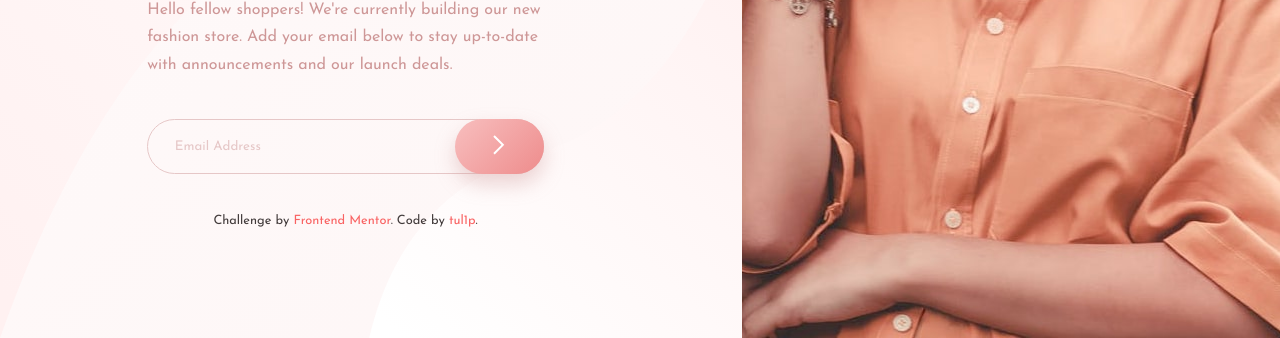
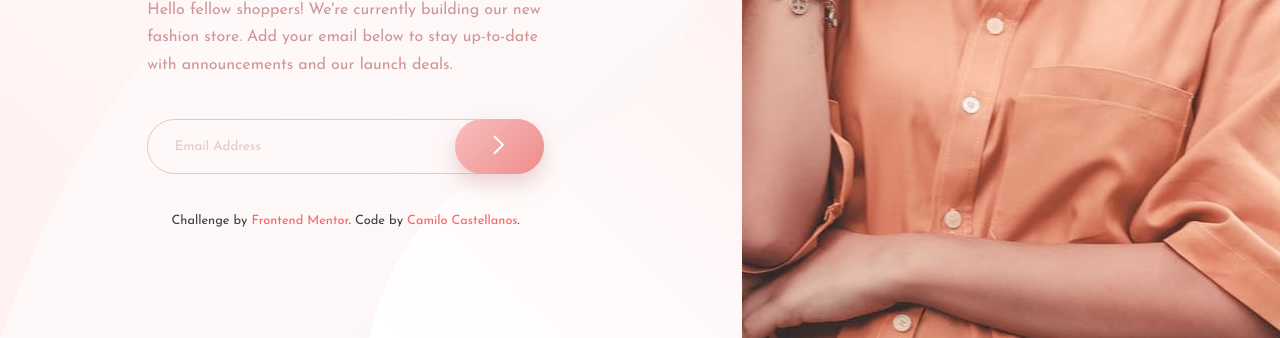
Before and after one commit to Comet-hub/coming_soon_page, a plain HTML site: page index.html in a window 1280 px wide. Shown: the part 462-800 px from the top of the page. Drawn offline with Linux system fonts and the light colour scheme.

Commit message:
Actualización de links de Github

```diff
--- a/index.html
+++ b/index.html
@@ -74,7 +74,7 @@
             <a
               class="attribution__link"
               href="https://www.frontendmentor.io/profile/tu1ip"
-              >tul1p</a
+              >Camilo Castellanos</a
             >.
           </p>
         </footer>
```
Also changed, not shown: 1 other file.
